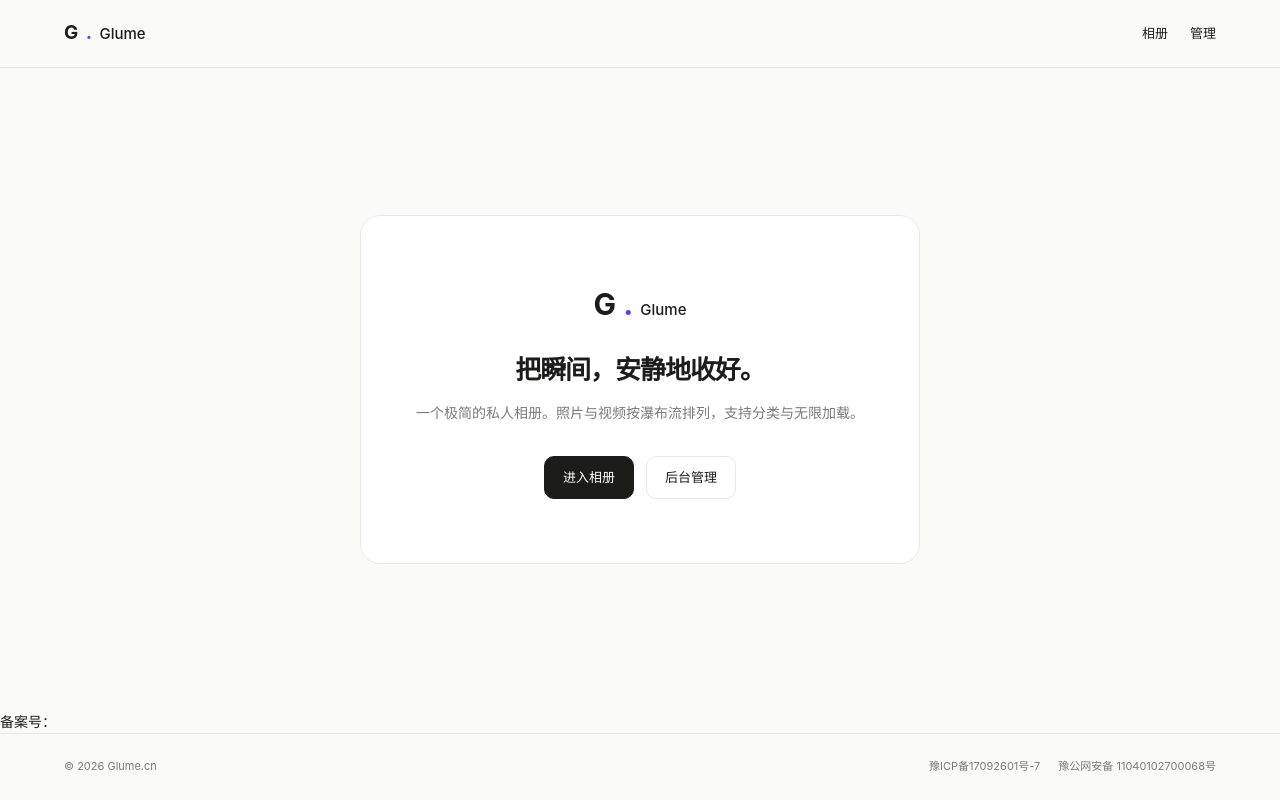
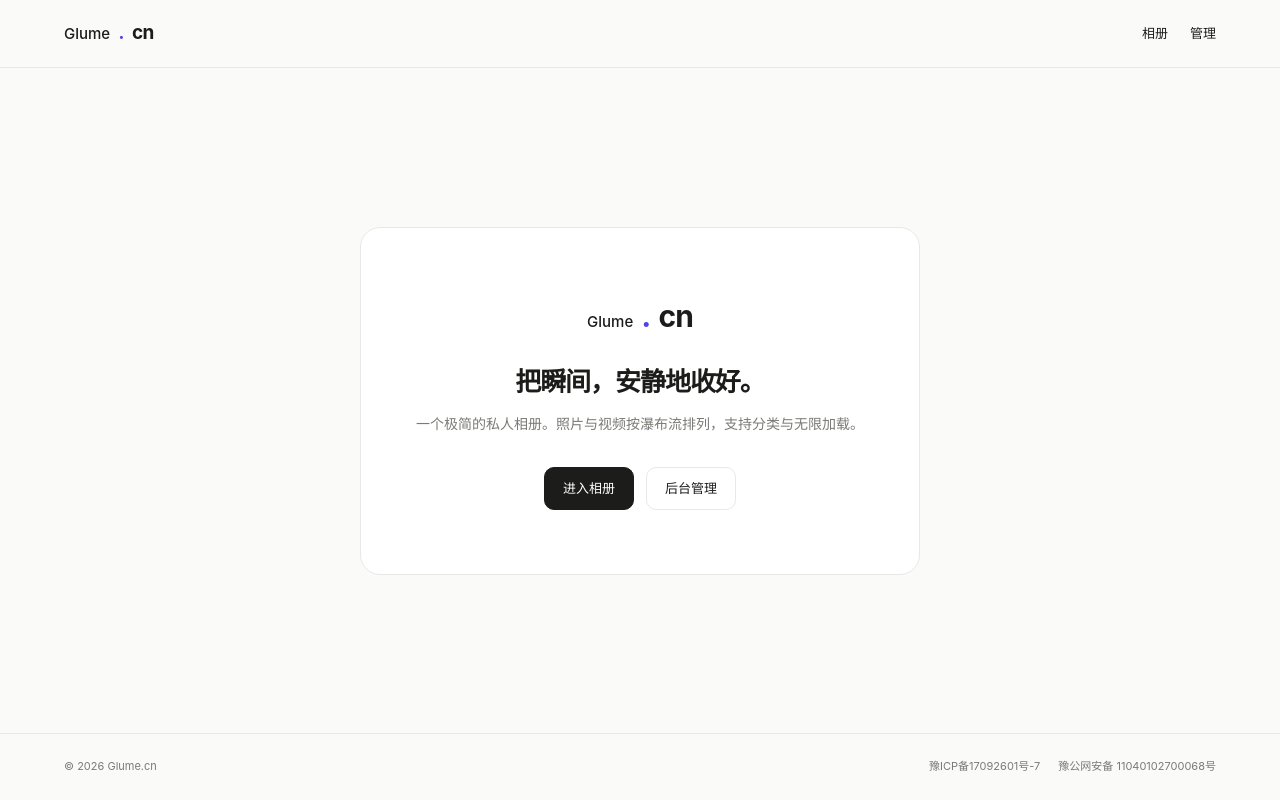
Before and after one commit to Hnlyy/Glume.cn, a website: page public/index.html in a window 1280 px wide. Drawn offline with Linux system fonts and the light colour scheme.

Commit message:
Update index.html

```diff
--- a/public/index.html
+++ b/public/index.html
@@ -9,13 +9,13 @@
 </head>
 <body>
   <header class="topbar">
-    <a class="brand" href="/">G<i>.</i><span>Glume</span></a>
+    <a class="brand" href="/"><span>Glume</span><i>.</i>cn</a>
     <nav><a href="/f/">相册</a><a href="/admin/">管理</a></nav>
   </header>
 
   <main class="auth-wrap">
     <div class="auth-card" style="text-align:center;max-width:560px;padding:64px 40px;">
-      <a class="brand brand-lg" href="/">G<i>.</i><span>Glume</span></a>
+      <a class="brand brand-lg" href="/"><span>Glume</span><i>.</i>cn</a>
       <h1>把瞬间，安静地收好。</h1>
       <p class="muted" style="margin:16px 0 32px;">一个极简的私人相册。照片与视频按瀑布流排列，支持分类与无限加载。</p>
       <div style="display:flex;gap:12px;justify-content:center;flex-wrap:wrap;">
@@ -24,7 +24,7 @@
       </div>
     </div>
   </main>
-备案号：
+
   <footer class="site-footer">
     <span>&copy; 2026 Glume.cn</span>
     <span class="footer-links">
```
